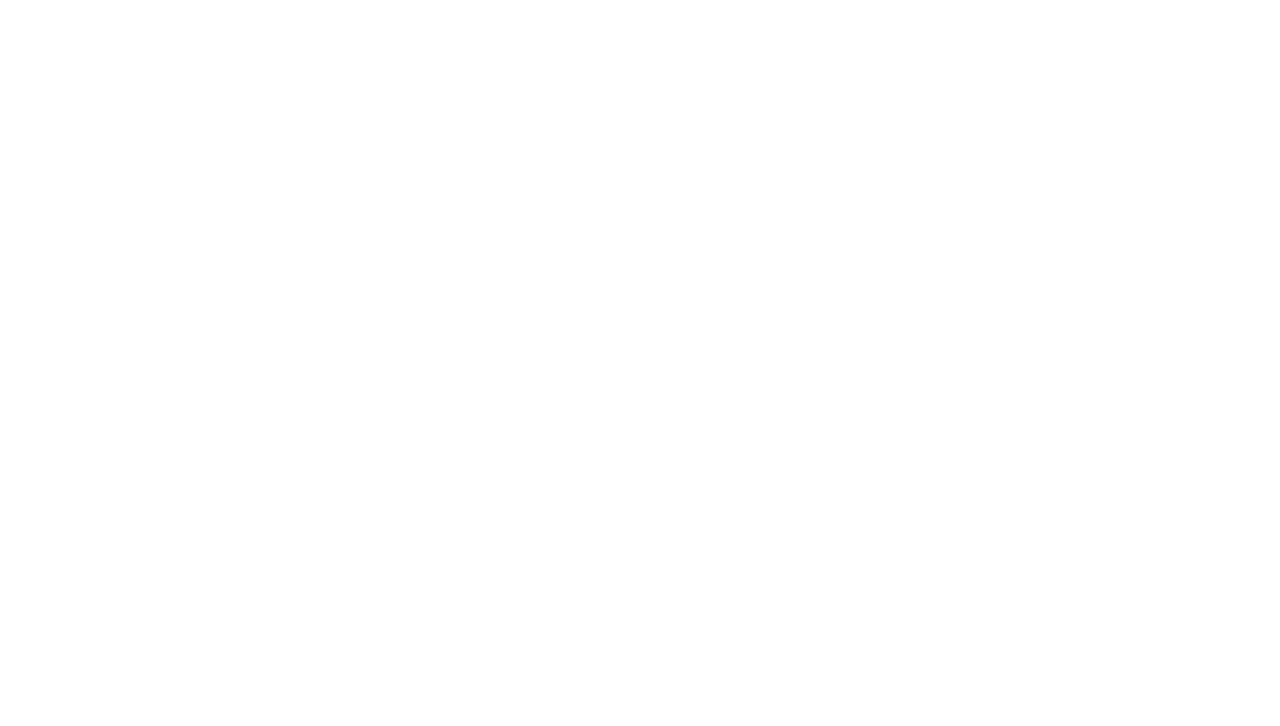
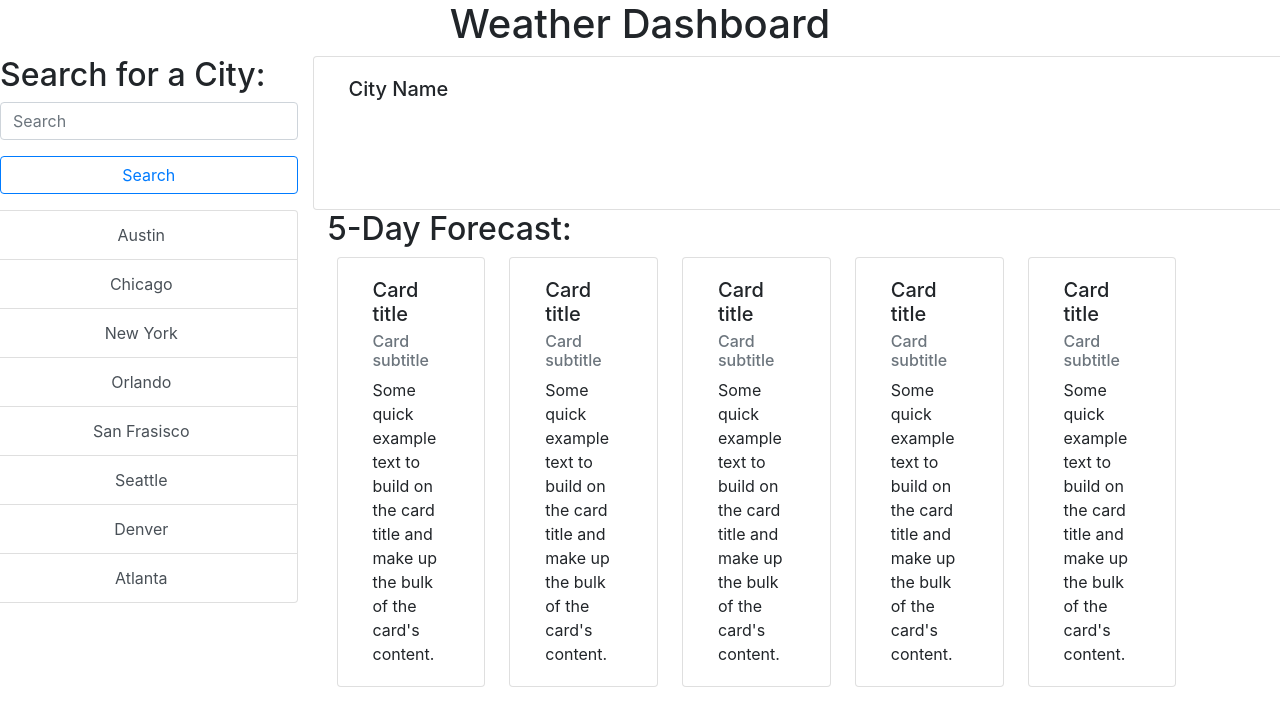
Before and after one commit to ooernica/6WeekHomeworkWeatherDashboard, a plain HTML site: page index.html in a window 1280 px wide. Drawn offline with nearby package versions, Linux system fonts and the light colour scheme.

Commit message:
layout for the page in HTML is complete, next up to bat, JS, on deck - CSS

```diff
--- a/index.html
+++ b/index.html
@@ -1,12 +1,112 @@
-<!DOCTYPE html>
+<!doctype html>
 <html lang="en">
-<head>
-    <meta charset="UTF-8">
-    <meta http-equiv="X-UA-Compatible" content="IE=edge">
-    <meta name="viewport" content="width, initial-scale=1.0">
-    <title>Document</title>
-</head>
-<body>
+  <head>
+    <!-- Required meta tags -->
+    <meta charset="utf-8">
+    <meta name="viewport" content="width=device-width, initial-scale=1, shrink-to-fit=no">
 
-</body>
+    <!-- Bootstrap CSS -->
+    <link rel="stylesheet" href="https://cdn.jsdelivr.net/npm/bootstrap@4.5.3/dist/css/bootstrap.min.css" integrity="sha384-TX8t27EcRE3e/ihU7zmQxVncDAy5uIKz4rEkgIXeMed4M0jlfIDPvg6uqKI2xXr2" crossorigin="anonymous">
+
+    <!-- MY CSS -->
+    <link rel="stylesheet" href="./assets\css\styles.css">
+
+    <title>Weather Dashboard</title>
+  </head>
+  <body>
+    <h1 class= "col-12 text-center">Weather Dashboard</h1>
+
+    <!-- Placeholder for search bar and city info display area -->
+    <div>
+        <div class="row">
+            <div class="col-3">
+            <h2 class= >Search for a City:</h2>
+                <input class="form-control mr-sm-2" type="text" placeholder="Search" aria-label="Search">
+                <button class="btn btn-outline-primary my-3 mr-sm-0 col-12" type="submit">Search</button>
+            </div>
+
+            <div class="card col-9" style="width: 18rem;">
+                <div class="card-body">
+                  <h5 class="card-title">City Name</h5>
+                  <p class="card-text temp"></p>
+                  <p class="card-text wind"></p>
+                  <p class="card-text humidity"></p>
+                  <p class="card-text uvIndex"></p>
+                </div>
+              </div>
+        </div>
+    </div>
+
+    <!-- Quick links for cities and five day forecast buttons -->
+    <div>
+        <div class="row">
+            <div id="list-example" class="list-group col-3">
+                <a class="list-group-item list-group-item-action text-center" href="">Austin</a>
+                <a class="list-group-item list-group-item-action text-center" href="">Chicago</a>
+                <a class="list-group-item list-group-item-action text-center" href="">New York</a>
+                <a class="list-group-item list-group-item-action text-center" href="">Orlando</a>
+                <a class="list-group-item list-group-item-action text-center" href="">San Frasisco</a>
+                <a class="list-group-item list-group-item-action text-center" href="">Seattle</a>
+                <a class="list-group-item list-group-item-action text-center" href="">Denver</a>
+                <a class="list-group-item list-group-item-action text-center" href="">Atlanta</a>
+            </div>
+
+
+        <!-- Placeholder for the 5-Day Forecast Cards -->
+        <div class="row col-9">
+            <div class="row col-12">
+                <div class="container row col-12">
+                    <h2 class="col-12"> 5-Day Forecast: </h2>
+                        <div class="card col-2 mx-4" style="width: 18rem;">
+                            <div class="card-body">
+                            <h5 class="card-title">Card title</h5>
+                            <h6 class="card-subtitle mb-2 text-muted">Card subtitle</h6>
+                            <p class="card-text">Some quick example text to build on the card title and make up the bulk of the card's content.</p>
+                            </div>
+                        </div>
+
+                        <div class="card col-2 mr-4" style="width: 18rem;">
+                            <div class="card-body">
+                            <h5 class="card-title">Card title</h5>
+                            <h6 class="card-subtitle mb-2 text-muted">Card subtitle</h6>
+                            <p class="card-text">Some quick example text to build on the card title and make up the bulk of the card's content.</p>
+                            </div>
+                        </div>
+
+                        <div class="card col-2 mr-4 style="width: 18rem;">
+                            <div class="card-body">
+                            <h5 class="card-title">Card title</h5>
+                            <h6 class="card-subtitle mb-2 text-muted">Card subtitle</h6>
+                            <p class="card-text">Some quick example text to build on the card title and make up the bulk of the card's content.</p>
+                            </div>
+                        </div>
+
+                        <div class="card col-2 mr-4" style="width: 18rem;">
+                            <div class="card-body">
+                            <h5 class="card-title">Card title</h5>
+                            <h6 class="card-subtitle mb-2 text-muted">Card subtitle</h6>
+                            <p class="card-text">Some quick example text to build on the card title and make up the bulk of the card's content.</p>
+                            </div>
+                        </div>
+
+                        <div class="card col-2 mr-4" style="width: 18rem;">
+                            <div class="card-body">
+                            <h5 class="card-title">Card title</h5>
+                            <h6 class="card-subtitle mb-2 text-muted">Card subtitle</h6>
+                            <p class="card-text">Some quick example text to build on the card title and make up the bulk of the card's content.</p>
+                            </div>
+                        </div>
+                    </div>
+                </div>
+            </div>
+        </div>
+    </div>
+
+
+
+    <!-- JS Links -->
+    <script src="https://cdn.jsdelivr.net/npm/bootstrap@4.5.3/dist/js/bootstrap.bundle.min.js" integrity="sha384-ho+j7jyWK8fNQe+A12Hb8AhRq26LrZ/JpcUGGOn+Y7RsweNrtN/tE3MoK7ZeZDyx" crossorigin="anonymous"></script>
+    <script src="./assets\js\scripts.js"></script>
+
+  </body>
 </html>
```
Also changed, not shown: assets/js/scripts.js (added, +12 -0 lines), assests/styles.css (deleted), assets/css/styles.css (added).
